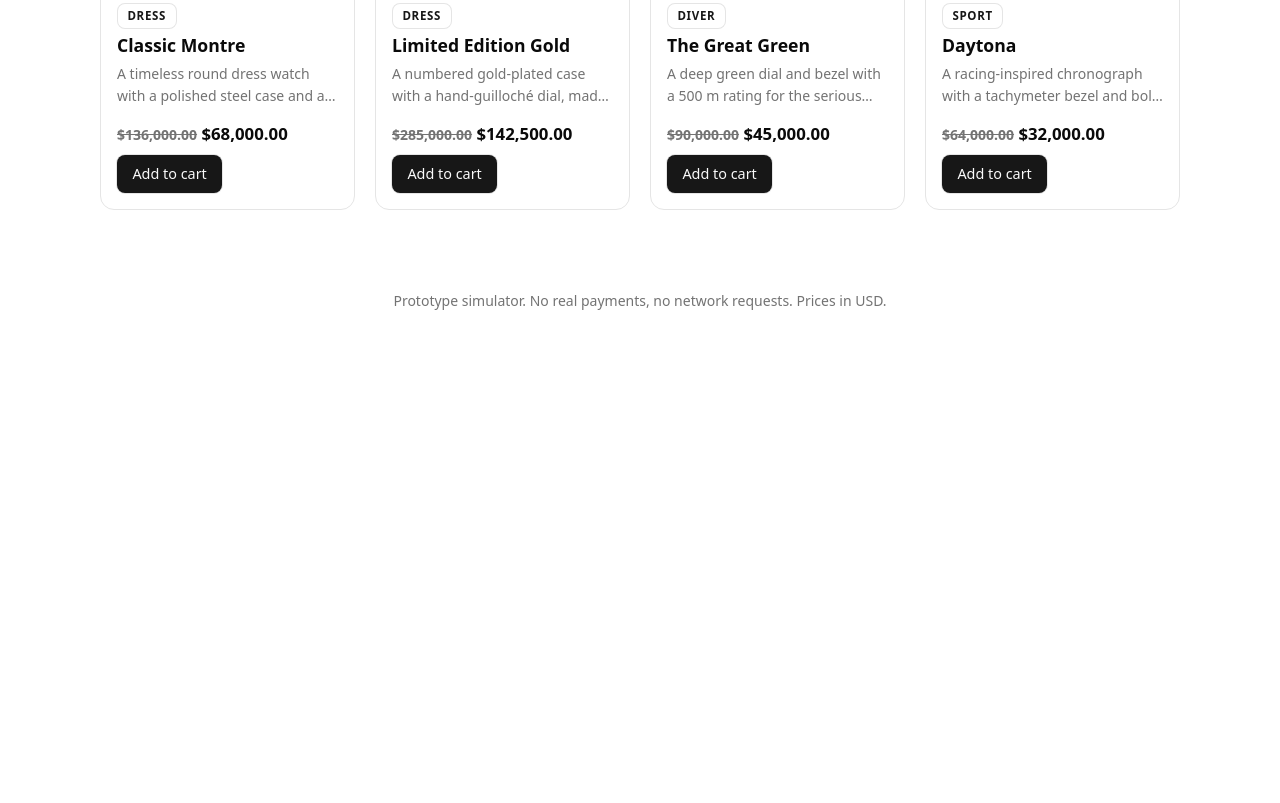
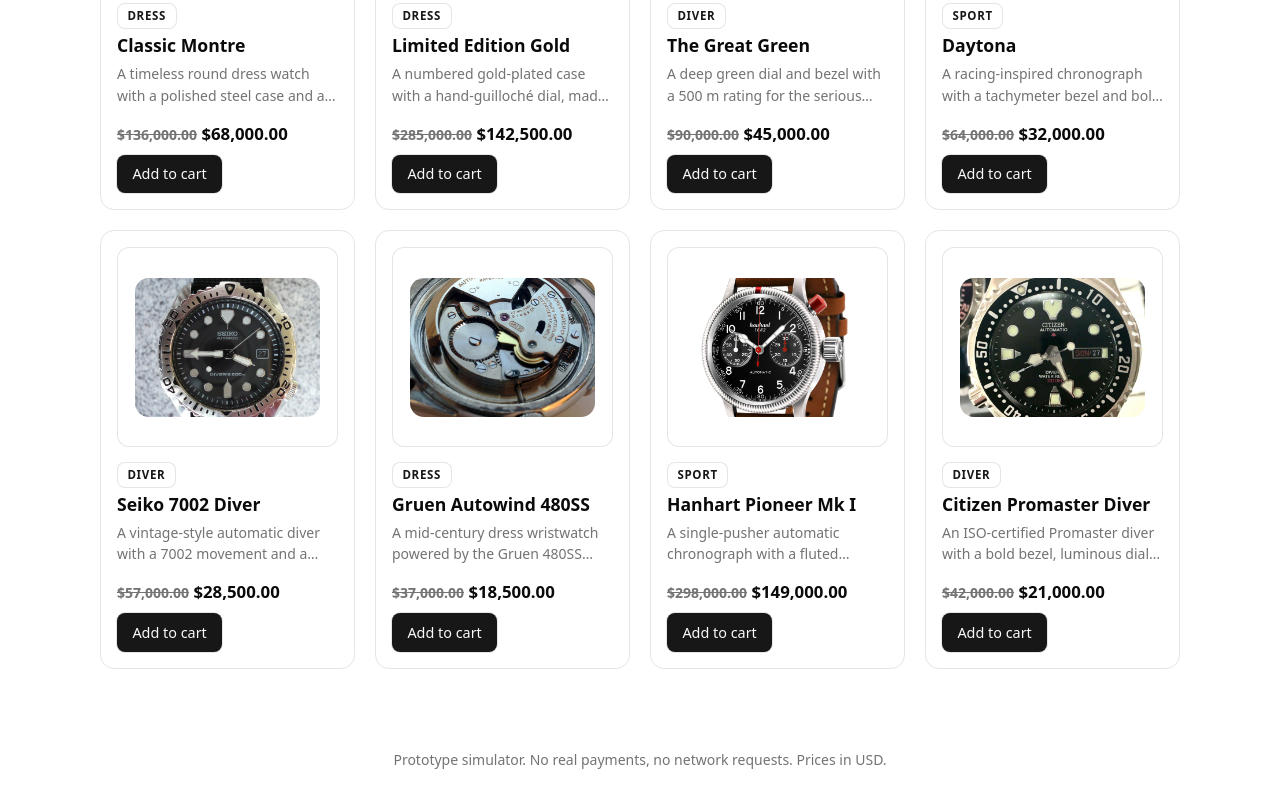
Before and after one commit to 404-Page-Found/papiers-watch-shop, a plain HTML site: page index.html in a window 1280 px wide. Shown: the part 503-1306 px from the top of the page. Before the commit the page ends 847 px from the top, so only its background shows below. Drawn offline with Linux system fonts and the light colour scheme.

Commit message:
feat: add four watches with Wikimedia Commons photos and credits

```diff
--- a/index.html
+++ b/index.html
@@ -644,7 +644,27 @@ main.view { padding-top: 1.5rem; padding-bottom: 3rem; }
     { id: 'daytona', name: 'Daytona', style: 'Sport', price: 32000, was: 64000, img: 'images/daytona.png',
       case: '#8a8f98', face: '#111214', mark: '#f4f4f4', strap: '#1c1c1c', accent: '#e0573f', hands: [120, 300, 250],
       desc: 'A racing-inspired chronograph with a tachymeter bezel and bold red accents.',
-      specs: ['40 mm case', 'Automatic chronograph', '100 m water resistance'] }
+      specs: ['40 mm case', 'Automatic chronograph', '100 m water resistance'] },
+    { id: 'seiko-7002', name: 'Seiko 7002 Diver', style: 'Diver', price: 28500, was: 57000, img: 'images/seiko-7002.jpg',
+      case: '#8a8f98', face: '#111111', mark: '#f4f4f4', strap: '#1c1c1c', accent: '#2f80c9', hands: [60, 180, 240],
+      desc: 'A vintage-style automatic diver with a 7002 movement and a sturdy 200 m rating.',
+      specs: ['41 mm case', 'Automatic movement', '200 m water resistance'],
+      credit: 'Photo: Francis Flinch, public domain, via Wikimedia Commons.' },
+    { id: 'gruen-autowind', name: 'Gruen Autowind 480SS', style: 'Dress', price: 18500, was: 37000, img: 'images/gruen-autowind.jpg',
+      case: '#c9ccd1', face: '#efe9d8', mark: '#2a2a2a', strap: '#4a3424', accent: '#b08a4f', hands: [280, 100, 190],
+      desc: 'A mid-century dress wristwatch powered by the Gruen 480SS self-winding calibre.',
+      specs: ['Automatic movement', '17 jewels', '30 hour power reserve'],
+      credit: 'Photo: BSE, CC BY-SA 3.0 de, via Wikimedia Commons.' },
+    { id: 'hanhart-pioneer', name: 'Hanhart Pioneer Mk I', style: 'Sport', price: 149000, was: 298000, img: 'images/hanhart-pioneer.jpg',
+      case: '#c4c8ce', face: '#1b1f24', mark: '#f2f2f2', strap: '#5b4a3a', accent: '#d8562f', hands: [150, 270, 40],
+      desc: 'A single-pusher automatic chronograph with a fluted rotating bezel and a classic field-watch look.',
+      specs: ['40 mm case', 'Automatic chronograph', '100 m water resistance'],
+      credit: 'Photo: Malaise, CC BY-SA 3.0, via Wikimedia Commons.' },
+    { id: 'citizen-promaster', name: 'Citizen Promaster Diver', style: 'Diver', price: 21000, was: 42000, img: 'images/citizen-promaster.jpg',
+      case: '#c9ccd1', face: '#0e2a4a', mark: '#f4f4f4', strap: '#1c1c1c', accent: '#f0b429', hands: [30, 200, 300],
+      desc: 'An ISO-certified Promaster diver with a bold bezel, luminous dial and 200 m water resistance.',
+      specs: ['42 mm case', 'Automatic movement', '200 m water resistance'],
+      credit: 'Photo: Pittigrilli, CC BY-SA 4.0, via Wikimedia Commons.' }
   ];
 
   /* Validation rules: [test, message]. Tests receive the raw field value. */
@@ -810,7 +830,7 @@ main.view { padding-top: 1.5rem; padding-bottom: 3rem; }
     return `
     <section class="page-head">
       <h1 tabindex="-1">Watches</h1>
-      <p class="muted">Four fictional watches in one simulated sale. Nothing here is sold.</p>
+      <p class="muted">${PRODUCTS.length} fictional watches in one simulated sale. Nothing here is sold.</p>
     </section>
     <div class="toolbar">
       <div class="seg" id="styles" role="group" aria-label="Filter by style" style="--count:${STYLES.length};--idx:${STYLES.indexOf(state.filter)}">
@@ -973,6 +993,7 @@ main.view { padding-top: 1.5rem; padding-bottom: 3rem; }
         <p class="price-lg">${p.was ? `<s class="muted small">${money(p.was)}</s> ` : ''}${money(p.price)}</p>
         <p>${esc(p.desc)}</p>
         <ul class="specs">${p.specs.map(s => `<li>${esc(s)}</li>`).join('')}</ul>
+        ${p.credit ? `<p class="muted small">${esc(p.credit)}</p>` : ''}
         <div class="detail-actions">
           <button type="button" class="btn btn-primary" data-action="add" data-id="${p.id}">Add to cart</button>
           <p class="muted small" id="incart" aria-live="polite">${incartText(q)}</p>
```
Also changed, not shown: images/citizen-promaster.jpg (added), images/gruen-autowind.jpg (added), images/hanhart-pioneer.jpg (added), images/seiko-7002.jpg (added).
